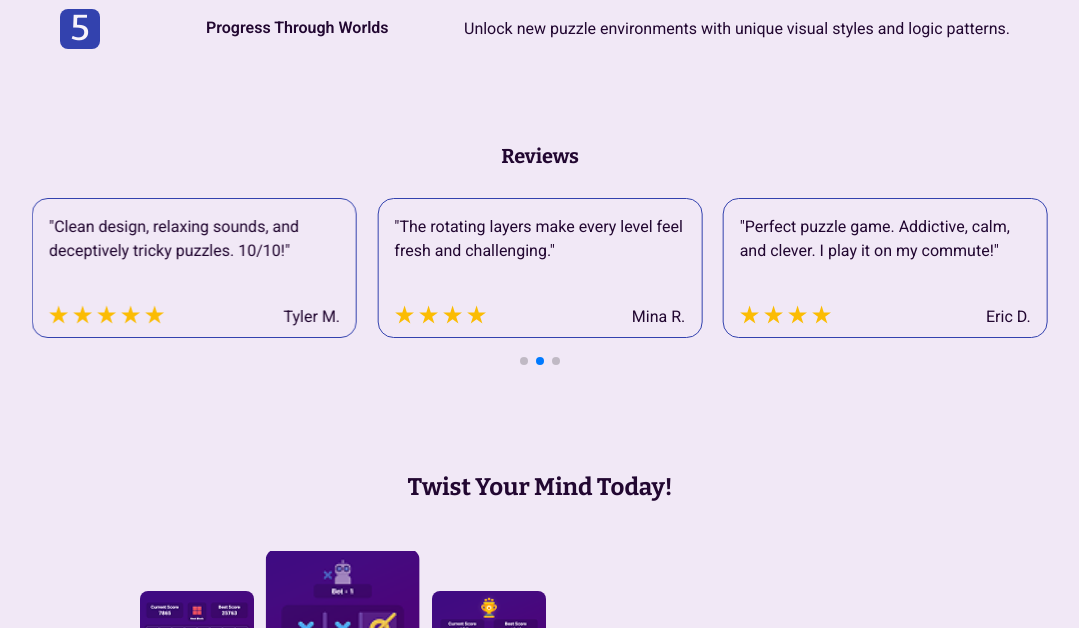
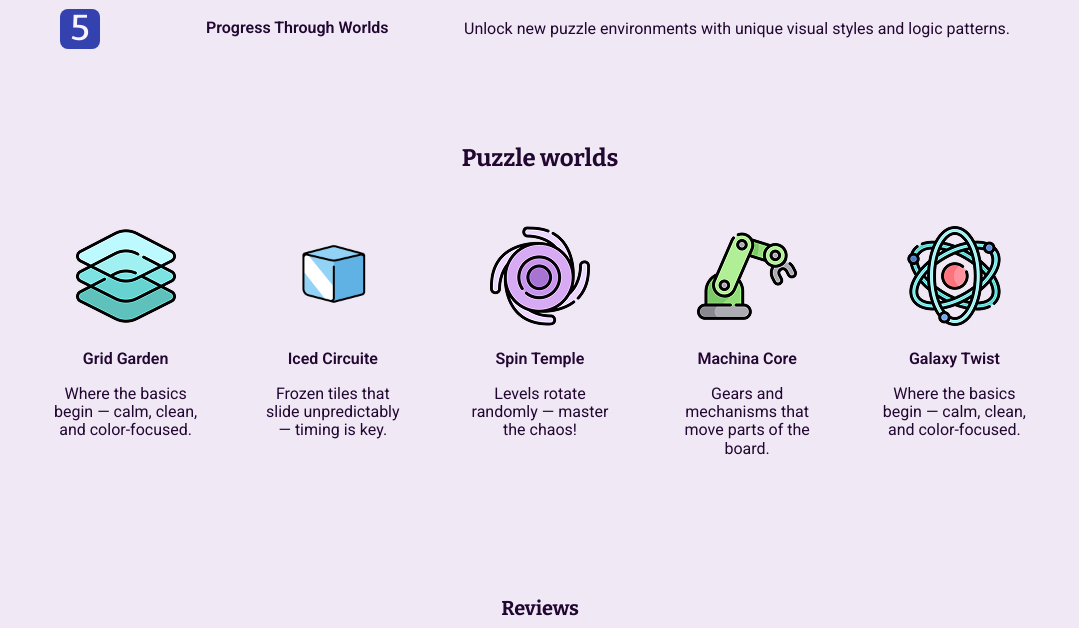
Before and after one commit to Vyacheslav-Chop/stp-9258, a website built with Vite: page src/index.html in a window 1280 px wide. Shown: the part 1297-1925 px from the top of the page, without its empty margins (100-1179 px from the left). Built offline with nearby package versions, Linux system fonts and the light colour scheme.

Commit message:
adding markup and js for game-words section,change backgraund for review item

```diff
--- a/package.json
+++ b/package.json
@@ -19,6 +19,7 @@
   "author": "Alexander Repeta <alexander.repeta@gmail.com>",
   "license": "ISC",
   "dependencies": {
+    "@splidejs/splide": "^4.1.4",
     "swiper": "^11.2.8",
     "vite-plugin-full-reload": "^1.2.0",
     "vite-plugin-html-inject": "^1.1.2"
--- a/src/css/game-worlds.css
+++ b/src/css/game-worlds.css
@@ -0,0 +1,33 @@
+.game-words-title {
+  text-align: center;
+  margin-bottom: 30px;
+}
+.game-words-swiper {
+  overflow: hidden;
+  position: relative;
+}
+.swiper-slide {
+  width: 150px;
+}
+section .game-words-wrap {
+  display: flex;
+  flex-direction: column;
+  justify-content: center;
+  align-items: center;
+}
+
+.game-words-img {
+  width: 100px;
+  height: 100px;
+  margin: 24px;
+}
+
+.game-words-block-title {
+  margin-bottom: 16px;
+}
+
+.game-words-block-text {
+  width: 150px;
+  height: 76px;
+  text-align: center;
+}
--- a/src/css/reviews.css
+++ b/src/css/reviews.css
@@ -11,6 +11,7 @@
   padding: 16px;
   width: 288px;
   height: 140px;
+  background: #f8f3fa;
 }
 
 .review-text {
--- /dev/null
+++ b/src/js/game-words.js
@@ -0,0 +1,32 @@
+import Swiper from 'swiper';
+import { Navigation, Pagination, Scrollbar, Autoplay } from 'swiper/modules';
+import 'swiper/css';
+import 'swiper/css/navigation';
+import 'swiper/css/pagination';
+import 'swiper/css/scrollbar';
+
+Swiper.use([Navigation, Pagination, Scrollbar, Autoplay]);
+
+new Swiper('.game-words-swiper', {
+  modules: [Pagination, Autoplay],
+  slidesPerView: 1,
+  spaceBetween: 20,
+  pagination: {
+    el: '.swiper-pagination',
+    clickable: true,
+  },
+  autoplay: {
+    delay: 4000,
+    disableOnInteraction: false,
+  },
+  breakpoints: {
+    320: {
+      slidesPerView: 1,
+      allowTouchMove: true,
+    },
+    1200: {
+      slidesPerView: 5,
+      allowTouchMove: false,
+    },
+  },
+});
--- a/src/main.js
+++ b/src/main.js
@@ -1,3 +1,4 @@
 import './js/burgerMenu';
+import './js/game-words';
 import './js/reviews';
 import './js/get-started';
--- a/src/partials/game-worlds.html
+++ b/src/partials/game-worlds.html
@@ -0,0 +1,89 @@
+<section class="section">
+  <div class="container">
+    <h2 class="game-words-title">Puzzle worlds</h2>
+    <div class="game-words-swiper">
+      <div class="swiper-wrapper">
+        <div class="swiper-slide game-words-wrap">
+          <img
+            class="game-words-img"
+            src="/img/game-words/puzzle_grid.png"
+            srcset="
+              /img/game-words/puzzle_grid.png    1x,
+              /img/game-words/puzzle_grid@2x.png 2x
+            "
+            alt="Grid Garden"
+          />
+          <h3 class="game-words-block-title">Grid Garden</h3>
+          <p class="game-words-block-text">
+            Where the basics begin — calm, clean, and color-focused.
+          </p>
+        </div>
+
+        <div class="swiper-slide game-words-wrap">
+          <img
+            class="game-words-img"
+            src="/img/game-words/puzzle_iced.png"
+            srcset="
+              /img/game-words/puzzle_iced.png    1x,
+              /img/game-words/puzzle_iced@2x.png 2x
+            "
+            alt="Iced Circuite"
+          />
+          <h3 class="game-words-block-title">Iced Circuite</h3>
+          <p class="game-words-block-text">
+            Frozen tiles that slide unpredictably — timing is key.
+          </p>
+        </div>
+
+        <div class="swiper-slide game-words-wrap">
+          <img
+            class="game-words-img"
+            src="/img/game-words/puzzle_spin.png"
+            srcset="
+              /img/game-words/puzzle_spin.png    1x,
+              /img/game-words/puzzle_spin@2x.png 2x
+            "
+            alt="Spin Temple"
+          />
+          <h3 class="game-words-block-title">Spin Temple</h3>
+          <p class="game-words-block-text">
+            Levels rotate randomly — master the chaos!
+          </p>
+        </div>
+
+        <div class="swiper-slide game-words-wrap">
+          <img
+            class="game-words-img"
+            src="/img/game-words/puzzle_machina.png"
+            srcset="
+              /img/game-words/puzzle_machina.png    1x,
+              /img/game-words/puzzle_machina@2x.png 2x
+            "
+            alt="Machina Core"
+          />
+          <h3 class="game-words-block-title">Machina Core</h3>
+          <p class="game-words-block-text">
+            Gears and mechanisms that move parts of the board.
+          </p>
+        </div>
+
+        <div class="swiper-slide game-words-wrap">
+          <img
+            class="game-words-img"
+            src="/img/game-words/puzzle_galaxy.png"
+            srcset="
+              /img/game-words/puzzle_galaxy.png    1x,
+              /img/game-words/puzzle_galaxy@2x.png 2x
+            "
+            alt="Galaxy Twist"
+          />
+          <h3 class="game-words-block-title">Galaxy Twist</h3>
+          <p class="game-words-block-text">
+            Where the basics begin — calm, clean, and color-focused.
+          </p>
+        </div>
+      </div>
+      <div class="swiper-pagination"></div>
+    </div>
+  </div>
+</section>
```
Also changed, not shown: src/img/game-words/puzzle_galaxy.png (renamed from src/images/puzzle_galaxy.png), src/img/game-words/puzzle_galaxy@2x.png (renamed from src/images/puzzle_galaxy_x2.png), src/img/game-words/puzzle_grid.png (renamed from src/images/puzzle_grid.png), src/img/game-words/puzzle_grid@2x.png (renamed from src/images/puzzle_grid_x2.png), src/img/game-words/puzzle_iced.png (renamed from src/images/puzzle_iced.png), src/img/game-words/puzzle_iced@2x.png (renamed from src/images/puzzle_iced_x2.png), src/img/game-words/puzzle_machina.png (renamed from src/images/puzzle_machina.png), src/img/game-words/puzzle_machina@2x.png (renamed from src/images/puzzle_machina_x2.png), src/img/game-words/puzzle_spin.png (renamed from src/images/puzzle_spin.png), src/img/game-words/puzzle_spin@2x.png (renamed from src/images/puzzle_spin_x2.png), 1 other file.
